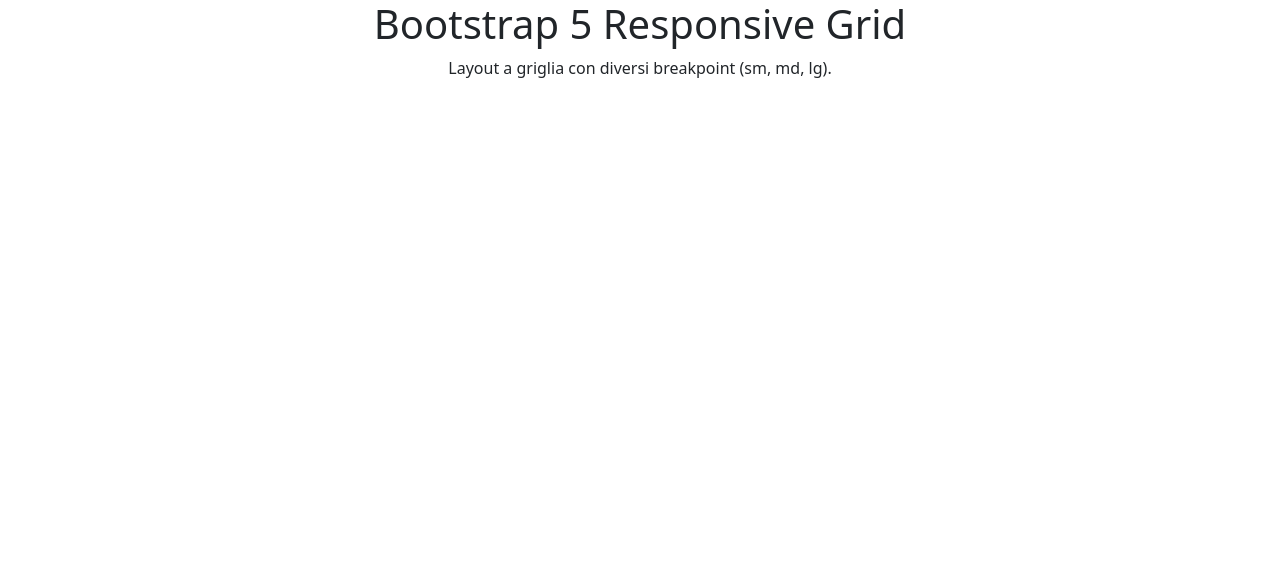
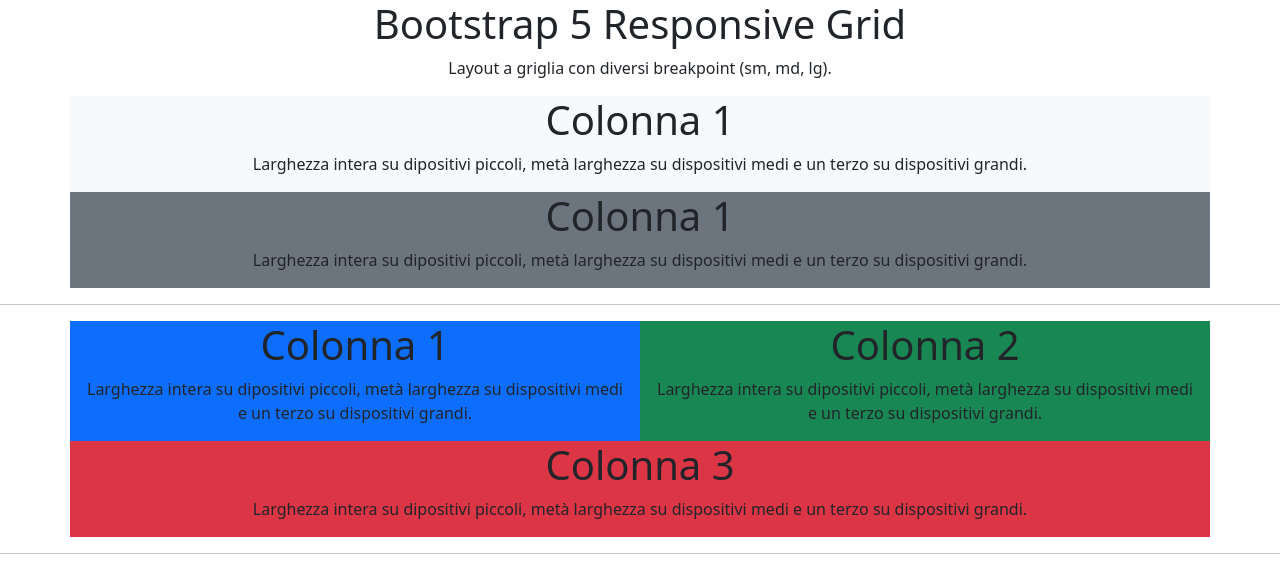
Before and after one commit to amletodellaloggia/htmlcss-bootstrap-layout, a plain HTML site: page index.html in a window 1280 px wide. Drawn offline with nearby package versions, Linux system fonts and the light colour scheme.

Commit message:
[add] main (container>row>col)

```diff
--- a/index.html
+++ b/index.html
@@ -8,6 +8,7 @@
 	<title>Bootstrap Grid Layout</title>
 </head>
 <body>
+	<!-- header -->
 	<header>
 		<div class="container">
 			<div class="row">
@@ -20,5 +21,72 @@
 			</div>
 		</div>
 	</header>
+	<!-- main -->
+	 <main>
+		<div class="container">
+			<div class="row">
+				<div class="col-12 text-center bg-light">
+					<div class="box">
+						<h1> Colonna 1</h1>
+						<p>Larghezza intera su dipositivi piccoli, metà larghezza su dispositivi medi e un terzo su dispositivi grandi.</p>
+					</div>
+				</div>
+				<div class="col-12 text-center bg-secondary">
+					<div class="box">
+						<h1> Colonna 1</h1>
+						<p>Larghezza intera su dipositivi piccoli, metà larghezza su dispositivi medi e un terzo su dispositivi grandi.</p>
+					</div>
+				</div>
+			</div>
+		</div>
+		<hr>
+		<div class="container">
+			<div class="row">
+				<div class="col-6 text-center bg-primary">
+					<div class="box">
+						<h1> Colonna 1</h1>
+						<p>Larghezza intera su dipositivi piccoli, metà larghezza su dispositivi medi e un terzo su dispositivi grandi.</p>
+					</div>
+				</div>
+				<div class="col-6 text-center bg-success">
+					<div class="box">
+						<h1> Colonna 2</h1>
+						<p>Larghezza intera su dipositivi piccoli, metà larghezza su dispositivi medi e un terzo su dispositivi grandi.</p>
+					</div>
+				</div>
+				<div class="col-12 text-center bg-danger">
+					<div class="box">
+						<h1> Colonna 3</h1>
+						<p>Larghezza intera su dipositivi piccoli, metà larghezza su dispositivi medi e un terzo su dispositivi grandi.</p>
+					</div>
+				</div>
+			</div>
+		</div>
+		<hr>
+		<div class="container">
+			<div class="row">
+				<div class="col-3">
+					<div class="box">
+						<h1></h1>
+					</div>
+				</div>
+				<div class="col-3">
+					<div class="box">
+						<h1></h1>
+					</div>
+				</div>
+				<div class="col-3">
+					<div class="box">
+						<h1></h1>
+					</div>
+				</div>
+				<div class="col-3">
+					<div class="box">
+						<h1></h1>
+					</div>
+				</div>
+			</div>
+		</div>
+	 </main>
 </body>
 </html>
```
